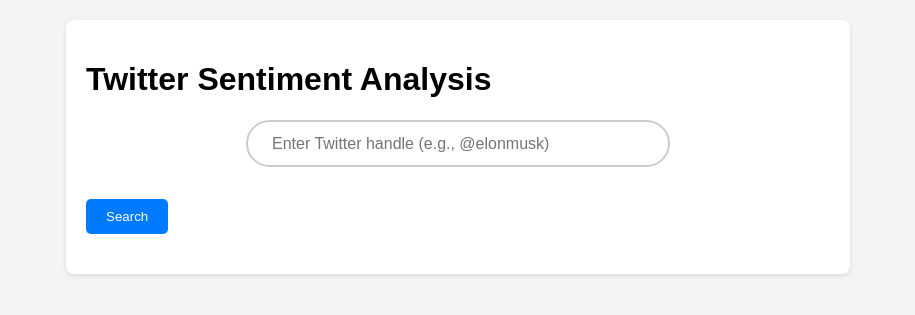
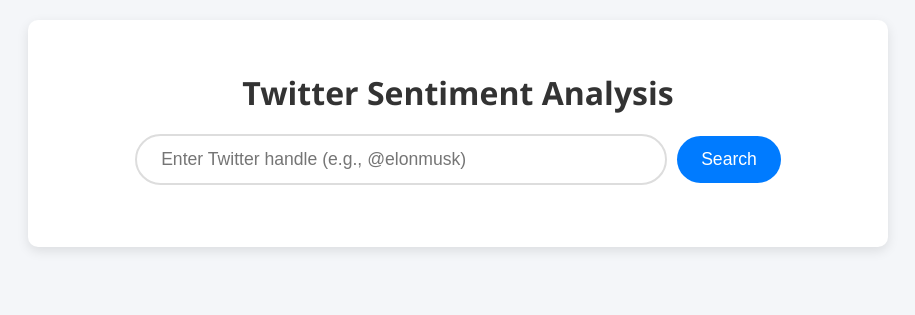
Before and after one commit to GRiMES65/x-scrape, a Flask app: template backend/templates/index.html in a window 1280 px wide. Shown: the top 315 px of the page, without its empty margins (182-1097 px from the left). Run offline with Flask 3, Linux system fonts and the light colour scheme; the template is opened without the code that fills it, so the values that code supplies are empty.

Commit message:
Updated Front End and UI
Updated Front End and UI

```diff
--- a/backend/templates/index.html
+++ b/backend/templates/index.html
@@ -7,70 +7,158 @@
     <title>Twitter Sentiment Analysis</title>
     <style>
         body {
-            font-family: Arial, sans-serif;
+            font-family: 'Segoe UI', Tahoma, Geneva, Verdana, sans-serif;
             margin: 0;
             padding: 20px;
-            background-color: #f4f4f4;
+            background-color: #f4f6f9;
+            color: #333;
         }
 
         .container {
-            width: 60%;
+            width: 80%;
+            max-width: 800px;
             margin: 0 auto;
             background: #fff;
-            padding: 20px;
-            border-radius: 8px;
-            box-shadow: 0 2px 5px rgba(0, 0, 0, 0.1);
+            padding: 30px;
+            border-radius: 10px;
+            box-shadow: 0 4px 12px rgba(0, 0, 0, 0.1);
+            text-align: center;
         }
 
-        button {
-            padding: 10px 20px;
-            background-color: #007BFF;
+        h1 {
+            font-size: 2rem;
+            color: #333;
+            margin-bottom: 20px;
+        }
+
+        .search-bar {
+            margin-bottom: 2rem;
+            display: flex;
+            justify-content: center;
+            align-items: center;
+        }
+
+        .search-bar input {
+            padding: 0.8rem 1.5rem;
+            font-size: 1.1rem;
+            border-radius: 30px;
+            border: 2px solid #ddd;
+            width: 60%;
+            margin-right: 10px;
+            outline: none;
+            transition: all 0.3s ease;
+        }
+
+        .search-bar input:focus {
+            border-color: #007bff;
+        }
+
+        .search-bar button {
+            padding: 0.8rem 1.5rem;
+            background: #007bff;
             color: white;
             border: none;
-            border-radius: 5px;
+            border-radius: 30px;
             cursor: pointer;
+            font-size: 1.1rem;
+            transition: all 0.3s ease;
         }
 
-        button:hover {
-            background-color: #0056b3;
+        .search-bar button:hover {
+            background: #0056b3;
+        }
+
+        /* Spinning Circle */
+        .loading-circle-container {
+            display: none;
+            margin-top: 20px;
+            text-align: center;
+        }
+
+        .loading-circle {
+            border: 8px solid #f3f3f3;
+            border-top: 8px solid #007bff;
+            border-radius: 50%;
+            width: 50px;
+            height: 50px;
+            animation: spin 2s linear infinite;
+        }
+
+        @keyframes spin {
+            0% {
+                transform: rotate(0deg);
+            }
+
+            100% {
+                transform: rotate(360deg);
+            }
+        }
+
+        /* Sentiment Cards */
+        .sentiment-cards {
+            display: flex;
+            justify-content: space-around;
+            margin-top: 30px;
+            display: none;
+        }
+
+        .sentiment-card {
+            width: 25%;
+            padding: 20px;
+            background-color: #f9f9f9;
+            border-radius: 10px;
+            box-shadow: 0 4px 8px rgba(0, 0, 0, 0.1);
+            text-align: center;
+        }
+
+        .positive-card {
+            background-color: #d4edda;
+            border: 1px solid #c3e6cb;
+        }
+
+        .negative-card {
+            background-color: #f8d7da;
+            border: 1px solid #f5c6cb;
+        }
+
+        .neutral-card {
+            background-color: #ffeeba;
+            border: 1px solid #ffeeba;
+        }
+
+        .sentiment-card h3 {
+            font-size: 1.5rem;
+            margin-bottom: 10px;
+        }
+
+        .sentiment-card p {
+            font-size: 1.2rem;
+            font-weight: bold;
+            color: #333;
         }
 
         .results {
             margin-top: 20px;
         }
 
-        .search-bar {
-            margin-bottom: 2rem;
-            text-align: center;
+        .result-item {
+            background-color: #f9f9f9;
+            padding: 15px;
+            margin-bottom: 10px;
+            border-radius: 8px;
+            box-shadow: 0 2px 4px rgba(0, 0, 0, 0.1);
+            text-align: left;
         }
 
-        .search-bar input {
-            padding: 0.8rem 1.5rem;
-            font-size: 1rem;
-            border-radius: 25px;
-            border: 2px solid #ccc;
-            width: 50%;
-            outline: none;
+        .result-item strong {
+            color: #007bff;
         }
 
-        .search-bar button {
-            padding: 0.8rem 1.5rem;
-            background: var(--primary);
-            color: white;
-            border: none;
-            border-radius: 25px;
-            cursor: pointer;
-            font-size: 1rem;
-            margin-left: 10px;
-            transition: all 0.3s ease;
-        }
-
-        .search-bar button:hover {
-            background: var(--secondary);
-        }
-
-        .result-item {
-            margin-bottom: 10px;
+        .user-sentiment {
+            margin-top: 30px;
+            font-size: 1.2rem;
+            font-weight: bold;
+            color: #333;
         }
 
     </style>
@@ -84,9 +172,33 @@
         <!-- Search Bar -->
         <div class="search-bar">
             <input type="text" id="usernameInput" placeholder="Enter Twitter handle (e.g., @elonmusk)">
+            <button id="searchBtn">Search</button>
+        </div>
 
+        <!-- Spinning Circle -->
+        <div class="loading-circle-container" id="loadingCircleContainer">
+            <div class="loading-circle" id="loadingCircle"></div>
         </div>
-        <button id="searchBtn">Search</button>
+
+        <!-- Sentiment Cards -->
+        <div class="sentiment-cards" id="sentimentCards">
+            <div class="sentiment-card positive-card" id="positiveCard">
+                <h3>Positive</h3>
+                <p id="positiveCount">0</p>
+            </div>
+            <div class="sentiment-card neutral-card" id="neutralCard">
+                <h3>Neutral</h3>
+                <p id="neutralCount">0</p>
+            </div>
+            <div class="sentiment-card negative-card" id="negativeCard">
+                <h3>Negative</h3>
+                <p id="negativeCount">0</p>
+            </div>
+        </div>
+
+        <!-- User Sentiment -->
+        <div class="user-sentiment" id="userSentiment" style="display: none;"></div>
+
         <!-- Results Container -->
         <div class="results" id="resultsContainer"></div>
     </div>
@@ -101,19 +213,48 @@
                 return;
             }
 
+            // Show the loading circle while waiting for the response
+            document.getElementById('loadingCircleContainer').style.display = 'block';
+            document.getElementById('sentimentCards').style.display = 'none';
+            document.getElementById('userSentiment').style.display = 'none';
+
             try {
                 // Send request to the Flask API with the username
                 const response = await fetch(`http://127.0.0.1:5000/analyze/twitter?username=${username}`);
+
+                // Simulate slow loading for demonstration (can be removed later)
+                setTimeout(() => {
+                    document.getElementById('loadingCircleContainer').style.display = 'none'; // Hide loading circle
+                    document.getElementById('sentimentCards').style.display = 'flex'; // Show sentiment cards
+                }, 1000);
 
                 // Check if the response is ok (status code 200)
                 if (response.ok) {
                     const data = await response.json();
 
-                    // Clear previous results
-                    const resultsContainer = document.getElementById('resultsContainer');
-                    resultsContainer.innerHTML = '';
+                    // Update sentiment counts
+                    document.getElementById('positiveCount').textContent = data.positive;
+                    document.getElementById('neutralCount').textContent = data.neutral;
+                    document.getElementById('negativeCount').textContent = data.negative;
+
+                    // Categorize the user's overall sentiment
+                    let overallSentiment = '';
+                    if (data.positive > data.negative && data.positive > data.neutral) {
+                        overallSentiment = 'Positive';
+                    } else if (data.negative > data.positive && data.negative > data.neutral) {
+                        overallSentiment = 'Negative';
+                    } else {
+                        overallSentiment = 'Neutral';
+                    }
+
+                    // Display the overall sentiment
+                    document.getElementById('userSentiment').textContent = `Overall sentiment: ${overallSentiment}`;
+                    document.getElementById('userSentiment').style.display = 'block';
 
                     // Display tweets and sentiment analysis
+                    const resultsContainer = document.getElementById('resultsContainer');
+                    resultsContainer.innerHTML = ''; // Clear previous results
+
                     data.tweets.forEach((tweet, index) => {
                         const sentiment = data.sentiments[index];
                         const sentimentHTML = `<div class="result-item">
@@ -122,16 +263,6 @@
                         </div>`;
                         resultsContainer.innerHTML += sentimentHTML;
                     });
-
-                    // Display sentiment counts
-                    const countHTML = `
-                        <h3>Sentiment Counts</h3>
-                        <ul>
-                            <li>Positive: ${data.positive}</li>
-                            <li>Negative: ${data.negative}</li>
-                            <li>Neutral: ${data.neutral}</li>
-                        </ul>`;
-                    resultsContainer.innerHTML += countHTML;
                 } else {
                     console.error('API Response Not OK: ', response.status);
                     throw new Error('Failed to fetch data from API');
```
